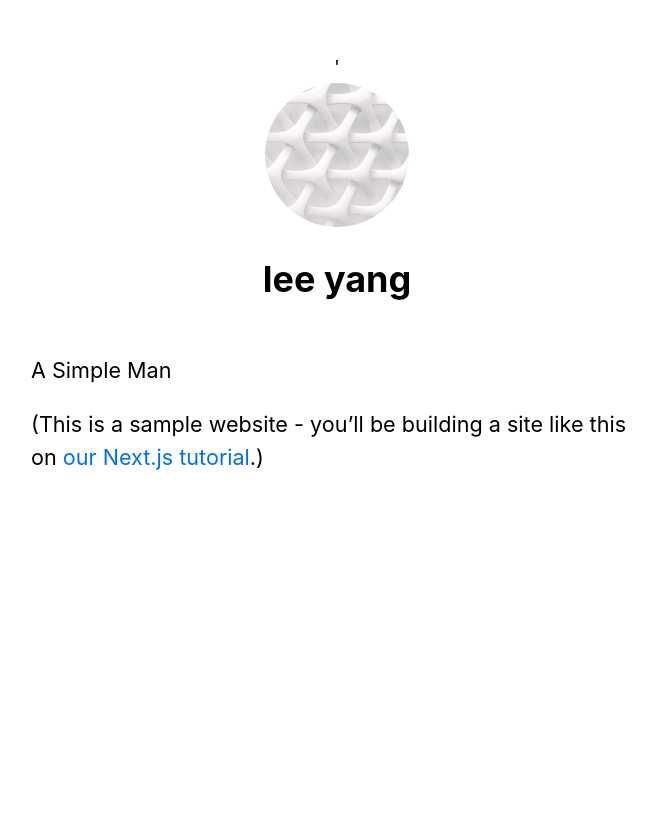
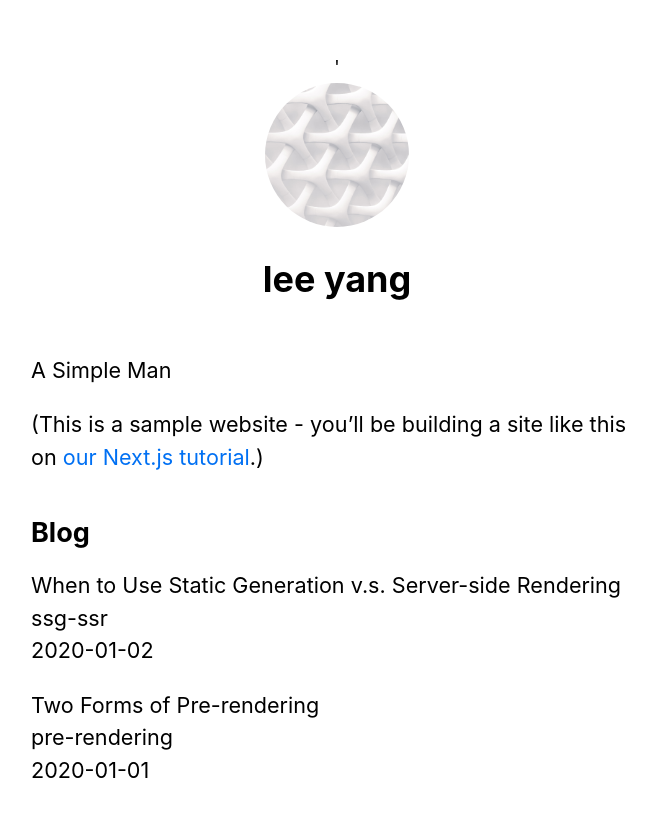
Before and after one commit to showthesunli/nextjs-blog, a Next.js app: page / in a window 1280 px wide. Shown: the top 816 px of the page, without its empty margins (303-959 px from the left). Built offline with nearby package versions, Linux system fonts and the light colour scheme.

Commit message:
blog init

```diff
--- /dev/null
+++ b/lib/post.js
@@ -0,0 +1,37 @@
+import fs from 'fs'
+import path from 'path'
+import matter from 'gray-matter'
+
+const postsDirectory = path.join(process.cwd(), 'posts')
+
+export function getSortedPostsData() {
+    // Get file names under /posts
+    const fileNames = fs.readdirSync(postsDirectory)
+    const allPostsData = fileNames.map(fileName => {
+        // Remove ".md" from file name to get id
+        const id = fileName.replace(/\.md$/, '')
+
+        // Read markdown file as string
+        const fullPath = path.join(postsDirectory, fileName)
+        const fileContents = fs.readFileSync(fullPath, 'utf8')
+
+        // Use gray-matter to parse the post metadata section
+        const matterResult = matter(fileContents)
+
+        // Combine the data with the id
+        return {
+            id,
+            ...matterResult.data
+        }
+    })
+    // Sort posts by date
+    return allPostsData.sort(({ date: a }, { date: b }) => {
+        if (a < b) {
+            return 1
+        } else if (a > b) {
+            return -1
+        } else {
+            return 0
+        }
+    })
+}
--- a/package.json
+++ b/package.json
@@ -6,6 +6,7 @@
     "start": "next start"
   },
   "dependencies": {
+    "gray-matter": "^4.0.3",
     "next": "latest",
     "react": "17.0.2",
     "react-dom": "17.0.2"
--- a/pages/index.js
+++ b/pages/index.js
@@ -1,8 +1,18 @@
 import Head from 'next/head'
 import Layout, { siteTitle } from '../components/layout'
 import utilStyles from '../styles/utils.module.css'
+import { getSortedPostsData } from '../lib/post'
 
-export default function Home() {
+export async function getStaticProps() {
+  const allPostsData = getSortedPostsData()
+  return {
+    props: {
+      allPostsData
+    }
+  }
+}
+
+export default function Home({ allPostsData }) {
   return (
     <Layout home>
       <Head>
@@ -15,6 +25,23 @@
           <a href="https://nextjs.org/learn">our Next.js tutorial</a>.)
         </p>
       </section>
+      <section className={`${utilStyles.headingMd} ${utilStyles.padding1px}`}>
+        <h2 className={utilStyles.headingLg}>Blog</h2>
+        <ul className={utilStyles.list}>
+          {
+            allPostsData.map(({id, date, title})=>(
+              <li className={utilStyles.listItem} key={id}>
+                {title}
+                <br/>
+                {id}
+                <br/>
+                {date}
+              </li>
+              ))
+          }
+
+        </ul>
+      </section>
     </Layout>
   )
 }
--- /dev/null
+++ b/posts/pre-rendering.md
@@ -0,0 +1,11 @@
+---
+title: 'Two Forms of Pre-rendering'
+date: '2020-01-01'
+---
+
+Next.js has two forms of pre-rendering: **Static Generation** and **Server-side Rendering**. The difference is in **when** it generates the HTML for a page.
+
+- **Static Generation** is the pre-rendering method that generates the HTML at **build time**. The pre-rendered HTML is then _reused_ on each request.
+- **Server-side Rendering** is the pre-rendering method that generates the HTML on **each request**.
+
+Importantly, Next.js lets you **choose** which pre-rendering form to use for each page. You can create a "hybrid" Next.js app by using Static Generation for most pages and using Server-side Rendering for others.
--- /dev/null
+++ b/posts/ssg-ssr.md
@@ -0,0 +1,19 @@
+---
+title: 'When to Use Static Generation v.s. Server-side Rendering'
+date: '2020-01-02'
+---
+
+We recommend using **Static Generation** (with and without data) whenever possible because your page can be built once and served by CDN, which makes it much faster than having a server render the page on every request.
+
+You can use Static Generation for many types of pages, including:
+
+- Marketing pages
+- Blog posts
+- E-commerce product listings
+- Help and documentation
+
+You should ask yourself: "Can I pre-render this page **ahead** of a user's request?" If the answer is yes, then you should choose Static Generation.
+
+On the other hand, Static Generation is **not** a good idea if you cannot pre-render a page ahead of a user's request. Maybe your page shows frequently updated data, and the page content changes on every request.
+
+In that case, you can use **Server-Side Rendering**. It will be slower, but the pre-rendered page will always be up-to-date. Or you can skip pre-rendering and use client-side JavaScript to populate data.
```
Also changed, not shown: 1 other file (tests, documents, lock files or other folders).
